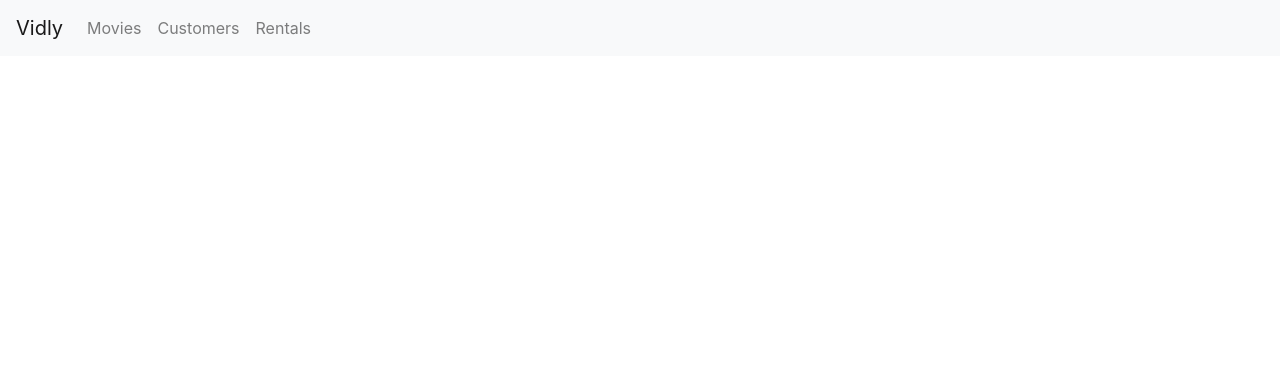
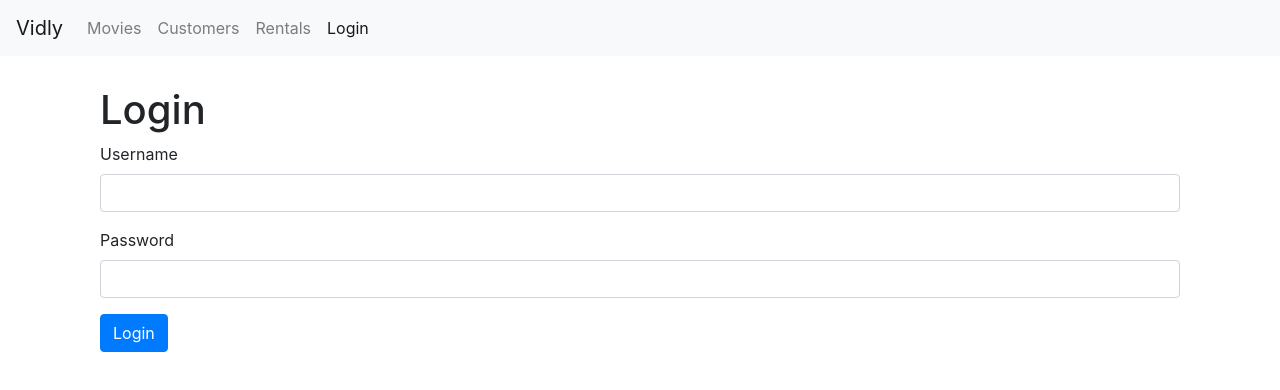
Before and after one commit to HamedSanaei/movies-app, a React (Create React App) app: page /login in a window 1280 px wide. Before the commit this address led to /not-found. Shown: the top 390 px of the page. Built offline with nearby package versions, Linux system fonts and the light colour scheme.

Commit message:
complete L 119

```diff
--- a/src/App.js
+++ b/src/App.js
@@ -1,5 +1,4 @@
 import React, { Component } from "react";
-import "./App.css";
 
 import Movies from "./components/movies";
 import Customers from "./components/common/customers";
@@ -8,6 +7,9 @@
 import MovieForm from "./components/common/movieForm";
 import { Switch, Route, Redirect } from "react-router-dom";
 import NotFound from "./components/common/notFound";
+import LoginForm from "./components/loginForm";
+
+import "./App.css";
 
 class App extends Component {
   render() {
@@ -16,6 +18,8 @@
         <NavBar />
         <main className="container">
           <Switch>
+            <Route path="/login" component={LoginForm}></Route>
+
             <Route path="/movies/:id" component={MovieForm}></Route>
             <Route path="/movies" component={Movies}></Route>
             <Route path="/customers" component={Customers}></Route>
--- /dev/null
+++ b/src/components/common/input.jsx
@@ -0,0 +1,20 @@
+import React from "react";
+
+const Input = ({ name, label, value, onChange }) => {
+  return (
+    <div className="form-group">
+      <label htmlFor={name}>{label}</label>
+      <input
+        value={value}
+        onChange={onChange}
+        // ref={this.username}
+        id={name}
+        name={name}
+        type="text"
+        className="form-control"
+      />
+    </div>
+  );
+};
+
+export default Input;
--- a/src/components/common/navBar.jsx
+++ b/src/components/common/navBar.jsx
@@ -29,6 +29,9 @@
           <NavLink className="nav-item nav-link" to="/rentals">
             Rentals
           </NavLink>
+          <NavLink className="nav-item nav-link" to="/login">
+            Login
+          </NavLink>
         </div>
       </div>
     </nav>
--- /dev/null
+++ b/src/components/loginForm.jsx
@@ -0,0 +1,72 @@
+import React, { Component } from "react";
+import Input from "./common/input";
+class LoginForm extends Component {
+  state = {
+    account: { username: "", password: "" },
+    errors: {},
+  };
+  // username = React.createRef();
+
+  // componentDidMount() {
+  //   this.username.current.focus();
+  // }
+
+  validate = () => {
+    return { username: "Username is required." };
+  };
+  handleSubmit = (e) => {
+    e.preventDefault();
+
+    const errors = this.validate();
+    this.setState({ errors });
+    if (errors) return;
+    // const username = this.username.current.value;
+    // call the server
+    //console.log(username);
+  };
+  handleChange = ({ currentTarget: input }) => {
+    const account = { ...this.state.account };
+    account[input.name] = input.value;
+
+    this.setState({ account });
+  };
+  render() {
+    const { account } = this.state;
+    return (
+      <div className="container">
+        <h1>Login</h1>
+        {/* ////////////////////////// nokte mohem dar pas dadan vorodi//////////////////////////////////////////////////// */}
+        <form onSubmit={this.handleSubmit}>
+          <Input
+            name="username"
+            value={account.username}
+            label="Username"
+            onChange={this.handleChange}
+          />
+          {/* <div className="form-group">
+            <label htmlFor="username">Username</label>
+            <input
+              value={account.username}
+              onChange={this.handleChange}
+              autoFocus
+              // ref={this.username}
+              id="username"
+              name="username"
+              type="text"
+              className="form-control"
+            />
+          </div> */}
+          <Input
+            name="password"
+            value={account.password}
+            label="Password"
+            onChange={this.handleChange}
+          />
+          <button className="btn btn-primary">Login</button>
+        </form>
+      </div>
+    );
+  }
+}
+
+export default LoginForm;
```
Also changed, not shown: 1 other file (tests, documents, lock files or other folders).
